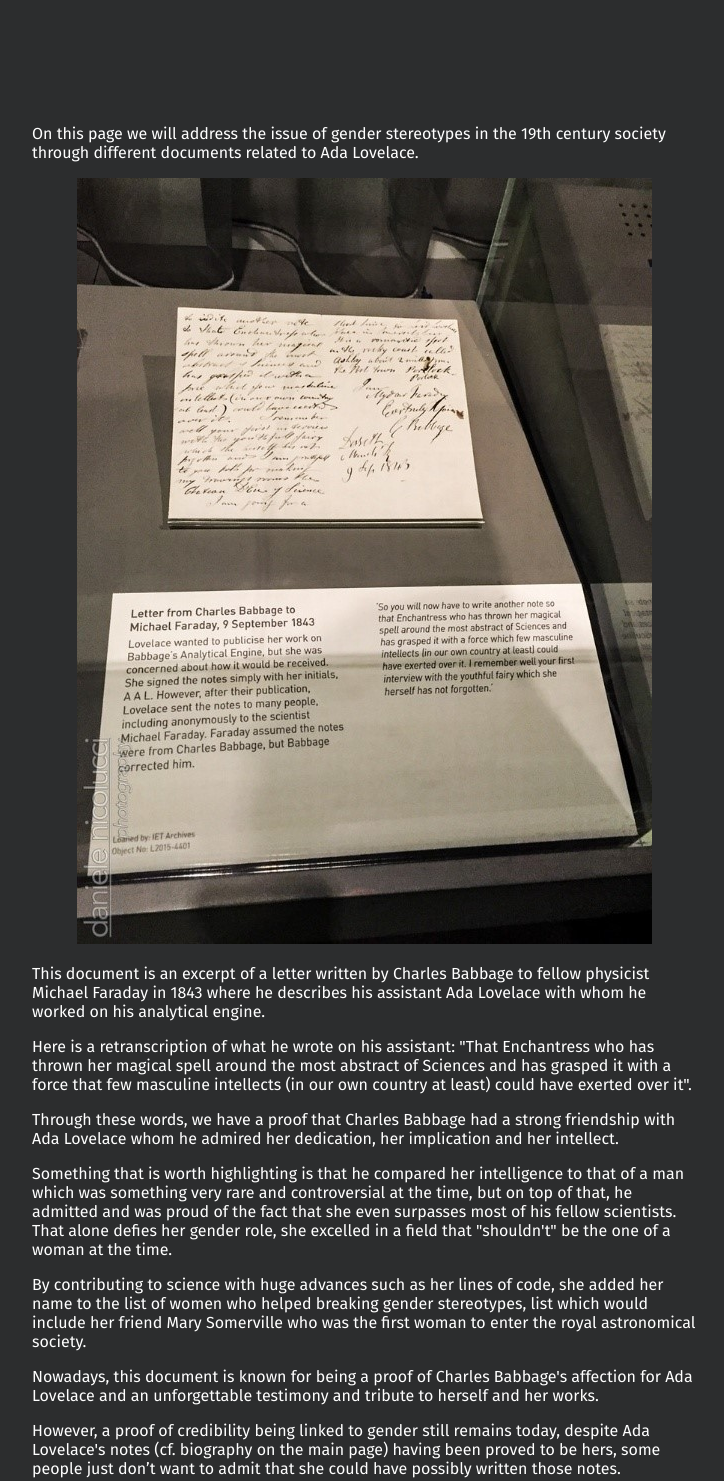
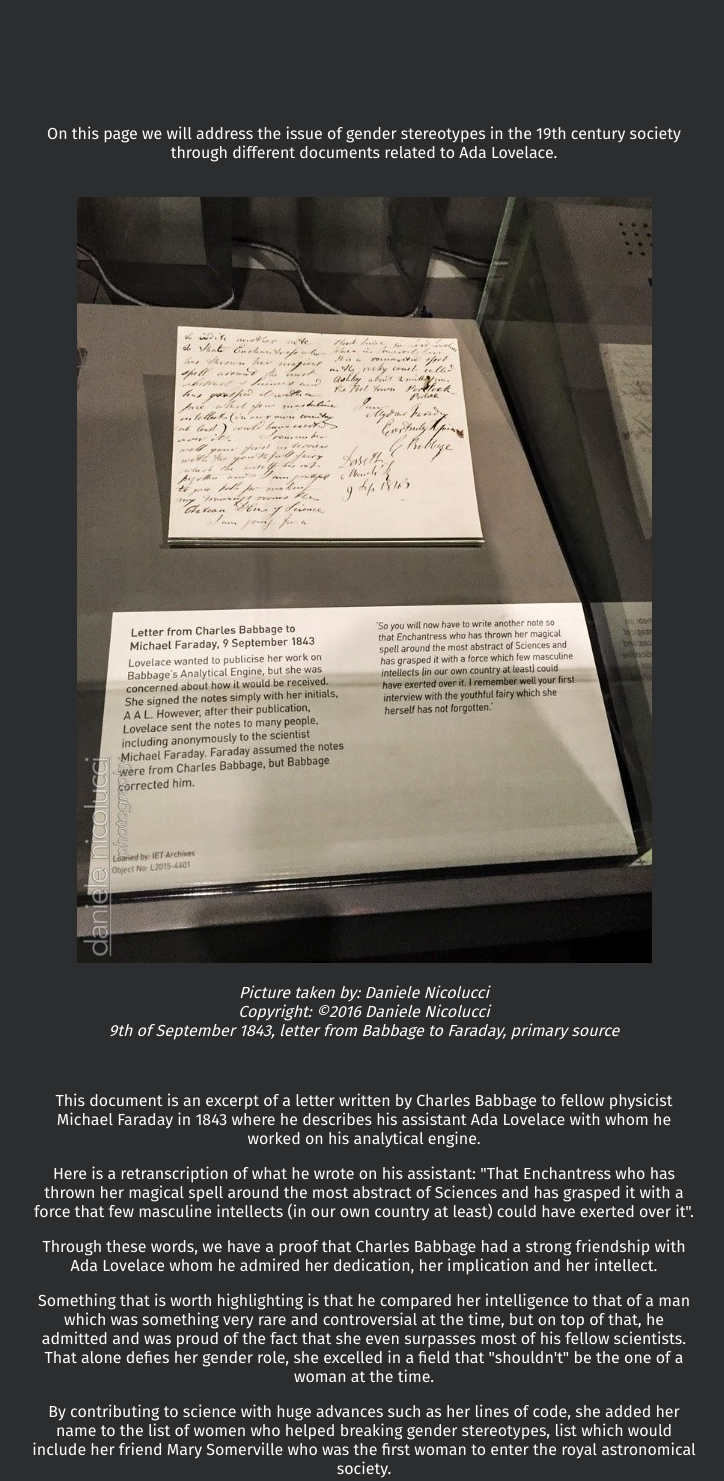
Before and after one commit to theoszydlowski/projet_uga_szydlowskitheo, a plain HTML site: page pages/gender.html in a window 1280 px wide. Shown: the part 340-1821 px from the top of the page, without its empty margins (276-1000 px from the left). Drawn offline with Linux system fonts and the light colour scheme.

Commit message:
v1
Insertion page gender
ajout image + image-child

```diff
--- a/pages/gender.html
+++ b/pages/gender.html
@@ -32,13 +32,20 @@
 
                         <div class="paragraphe-page1">
                             <p>On this page we will address the issue of gender stereotypes in the 19th century society through different documents related to Ada Lovelace.</p>
-                        </div>
+                            <br>
+                            <div class="bloc_image">
+                                <div class="image">
+                                    <img src="../img/daniel.jpg">
+                                </div>
+                                <div class="image-child">
+                                    <p>Picture taken by: Daniele Nicolucci<br>
+                                        Copyright: ©2016 Daniele Nicolucci<br>
+                                        9th of September 1843, letter from Babbage to Faraday, primary source
+                                    </p>
+                                    <br>
+                                </div>
+                            </div>
 
-                        <div class="image">
-                            <center><img src="../img/daniel.jpg"></center>
-                        </div>
-
-                        <div class="paragraphe-page1">
                             <p>This document is an excerpt of a letter written by Charles Babbage to fellow physicist Michael Faraday in 1843 where he describes his assistant Ada Lovelace with whom he worked on his analytical engine.</p>
                             <p>Here is a retranscription of what he wrote on his assistant: "That Enchantress who has thrown her magical spell around the most abstract of Sciences and has grasped it with a force that few masculine intellects (in our own country at least) could have exerted over it".</p>
                             <p>Through these words, we have a proof that Charles Babbage had a strong friendship with Ada Lovelace whom he admired her dedication, her implication and her intellect.</p>
--- a/stylesheet.css
+++ b/stylesheet.css
@@ -73,6 +73,7 @@ div.block {
 
 div.paragraphe-page1 {
         display: block;
+        text-align: center;
         color: #ffffff;
         margin-right: 300px;
         margin-left: 300px;
@@ -87,3 +88,17 @@ div.title {
         padding-top: 50px;
         padding-bottom: 50px;
 }
+
+div.bloc_image {
+        flex-direction: column;
+        justify-content: center;
+}
+
+div.image{
+        width: auto;
+}
+
+div.image-child {
+        font-style: italic;
+        color: #ffffff;
+}
```
Also changed, not shown: index.html (+0 -2 lines).
